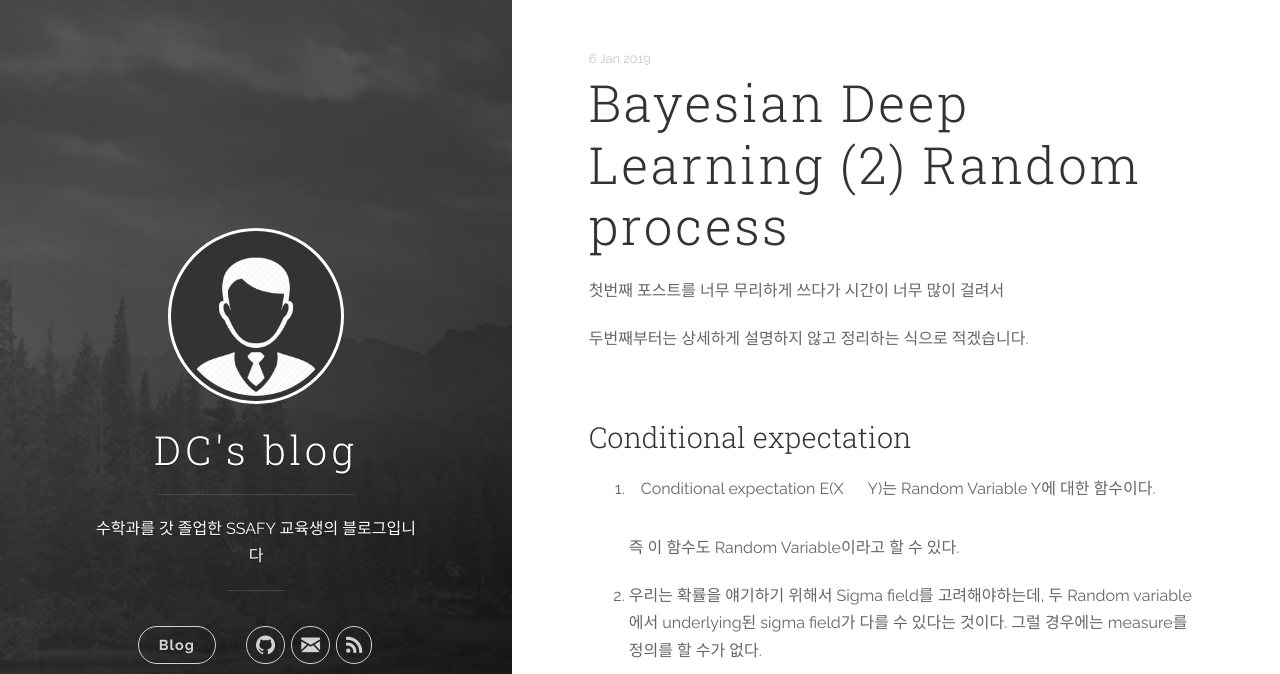
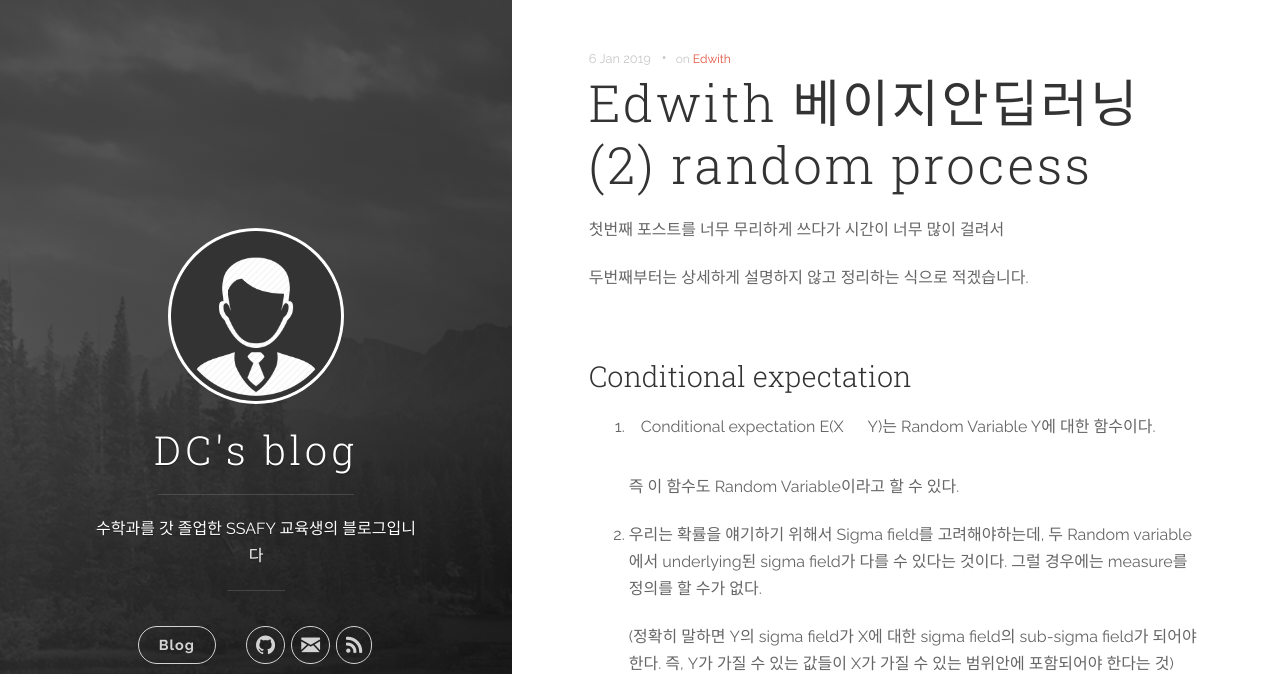
Before and after one commit to DongChanS/DongChanS.github.io, a Jekyll site: the page built from _posts/2019-01-06-12.md, in a window 1280 px wide and 900 px high, cut to the strip 0-674 px from the top of the window. Built offline with Jekyll 4.4.1, drawn with Linux system fonts in a browser that asks for light colours; comment, search, counter and statistics services are not loaded.

Commit message:
Update 2019-01-06-12.md

```diff
--- a/_posts/2019-01-06-12.md
+++ b/_posts/2019-01-06-12.md
@@ -1,7 +1,8 @@
 ---
 layout : post
-title : Bayesian Deep Learning (2) Random process
+title : Edwith 베이지안딥러닝 (2) random process
 author : Shin Dong Chan
+tags : ['Edwith']
 ---
 
 첫번째 포스트를 너무 무리하게 쓰다가 시간이 너무 많이 걸려서
```
